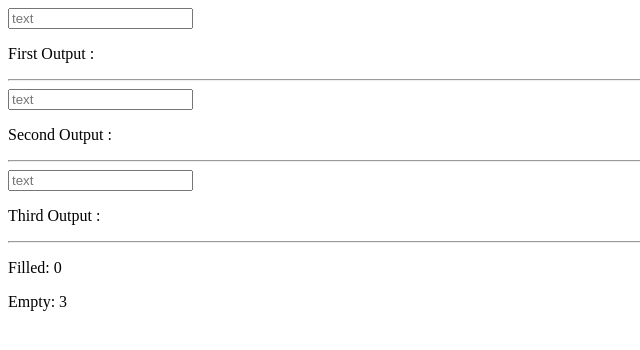
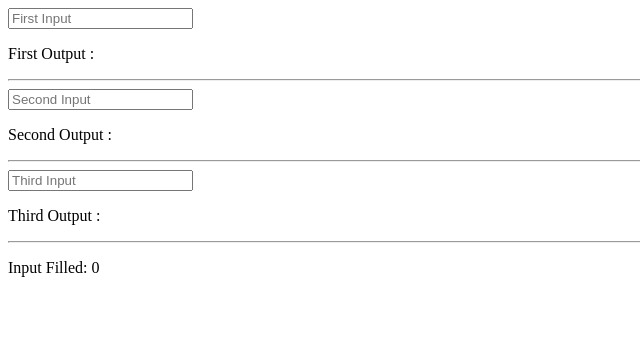
Before and after one commit to rajan-parmar/vueJs-Components, a plain HTML site: page index.html in a window 1280 px wide. Shown: the whole page, without its empty margins (0-640 px from the left). Drawn offline with nearby package versions, Linux system fonts and the light colour scheme.

Commit message:
code: input count

```diff
--- a/index.html
+++ b/index.html
@@ -7,40 +7,49 @@
 </head>
 <body>
     <div id="app">
-        <display-input text="First Input" output-name="First Output" v-on:display="filled += 1"></display-input>
-        <display-input text="Second Input" output-name="Second Output" v-on:display="filled += 1"></display-input>
-        <display-input text="Third Input" output-name="Third Output" v-on:display="filled += 1"></display-input>
-        <p>Filled: {{ filled }}</p>
-        <p>Empty: {{ empty}}</p>
+        <display-input text="First Input" output-name="First Output" class="verify-value" @value-input="countInputValue">
+        </display-input>
+
+        <display-input text="Second Input" output-name="Second Output" class="verify-value" @value-input="countInputValue">
+        </display-input>
+
+        <display-input text="Third Input" output-name="Third Output" class="verify-value" @value-input="countInputValue">
+        </display-input>
+        <p>Input Filled: {{ filled.length }}</p>
     </div>
 
     <script src="https://cdn.jsdelivr.net/npm/vue/dist/vue.js"></script>
     <script>
         Vue.component('display-input', {
-            props:['text', 'outputName'],
+            props:['text', 'outputName', 'firstInput'],
             template: `
                 <div>
-                    <input v-model="firstInput" placeholder="text" v-on:change="$emit('display')">
+                    <input :placeholder="text" v-on:change="valueCount">
                     <p>{{ outputName }} : {{ firstInput }}</p>
                     <hr>
                 </div>
             `,
             data: function() {
                 return {
-                    firstInput: '',
+                }
+            },
+            methods: {
+                valueCount() {
+                    this.$emit('value-input', 1);
                 }
             }
         })
         new Vue({
             el: '#app',
             data: {
-                filled: 0
+                filled: [],
+                firstInput: ''
             },
-            computed: {
-                empty() {
-                    return 3 - this.filled;
+            methods: {
+                countInputValue(eventValue) {
+                    this.filled.push(eventValue);
                 }
-            }
+            },
         });
     </script>
 </body>
```
